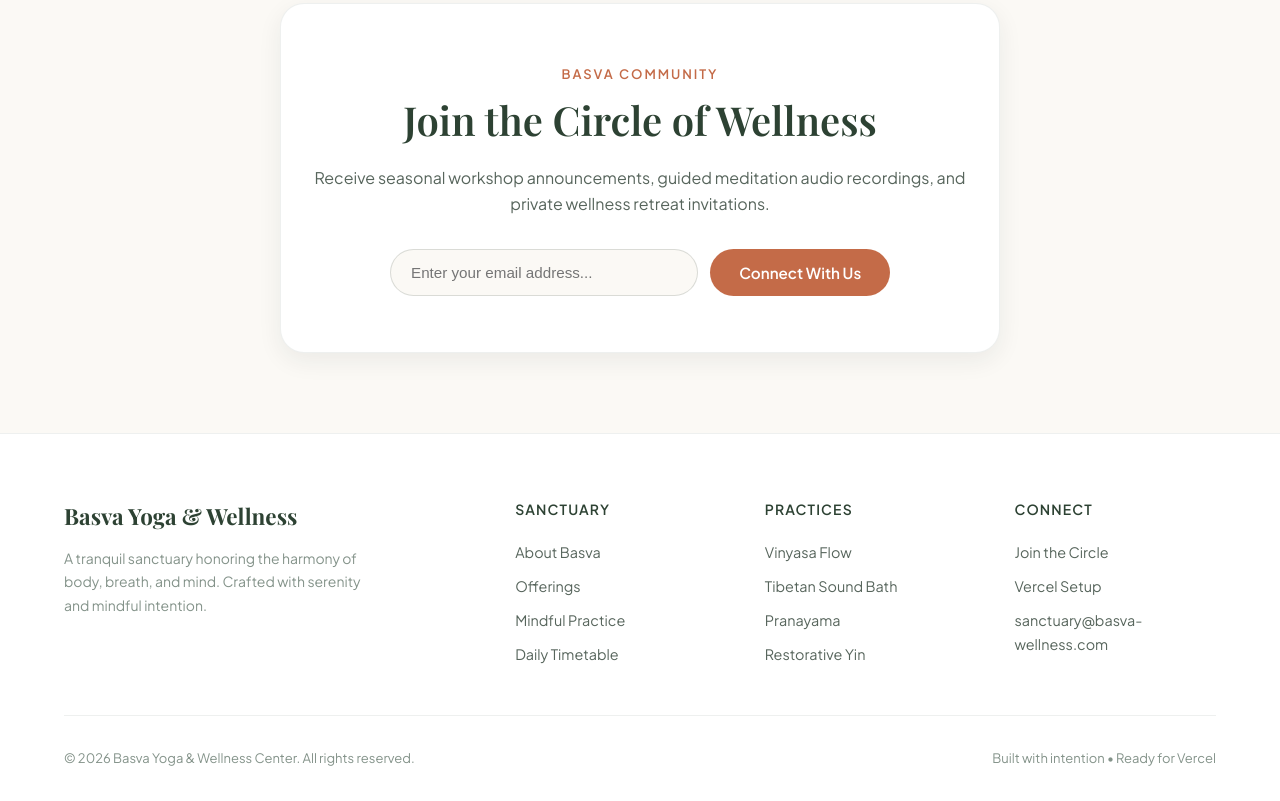
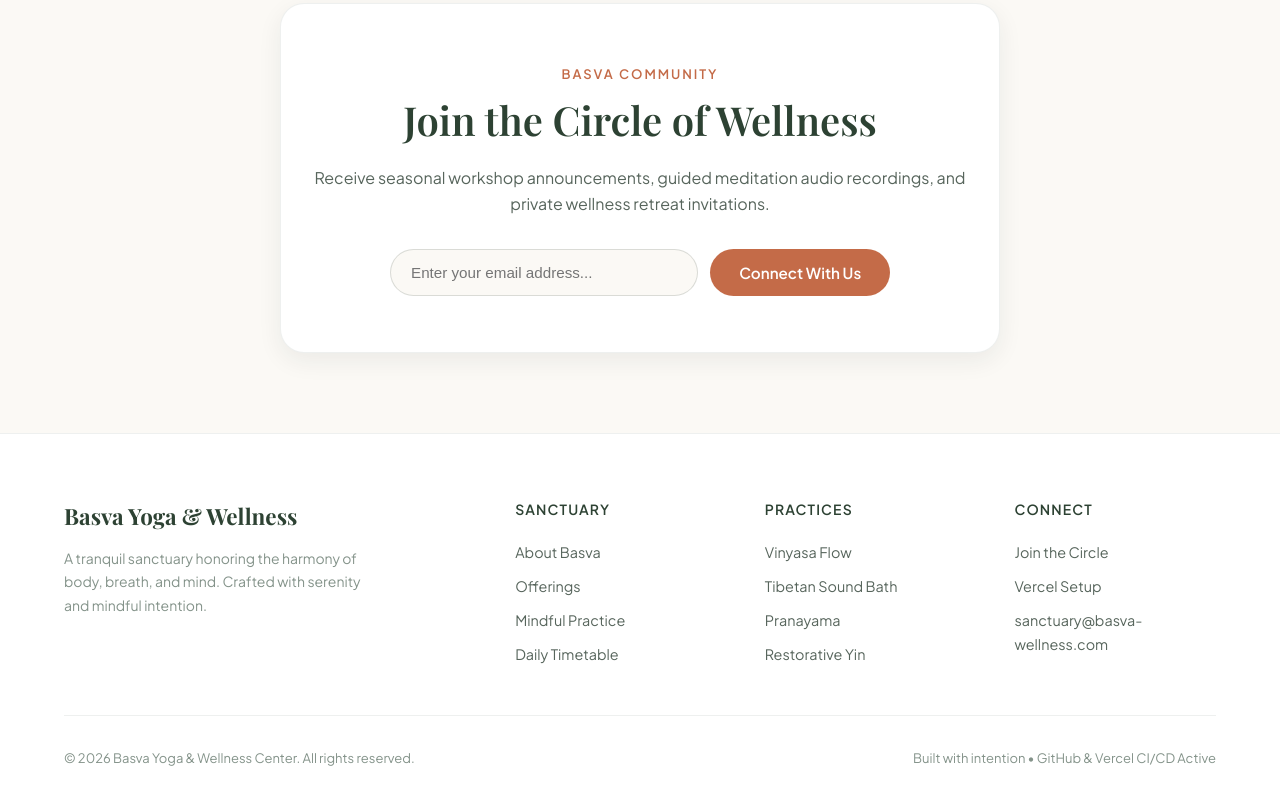
Before and after one commit to agam2993/basva-wellness, a plain HTML site: page index.html in a window 1280 px wide. Shown: the part 3690-4491 px from the top of the page. Drawn offline with nearby package versions, Linux system fonts and the light colour scheme; a web font is replaced by a local one.

Commit message:
ci: test automated GitHub to Vercel deployment pipeline

```diff
--- a/index.html
+++ b/index.html
@@ -335,7 +335,7 @@
 
       <div class="footer-bottom">
         <p>© 2026 Basva Yoga & Wellness Center. All rights reserved.</p>
-        <p>Built with intention • Ready for Vercel</p>
+        <p>Built with intention • GitHub & Vercel CI/CD Active</p>
       </div>
     </div>
   </footer>
```
